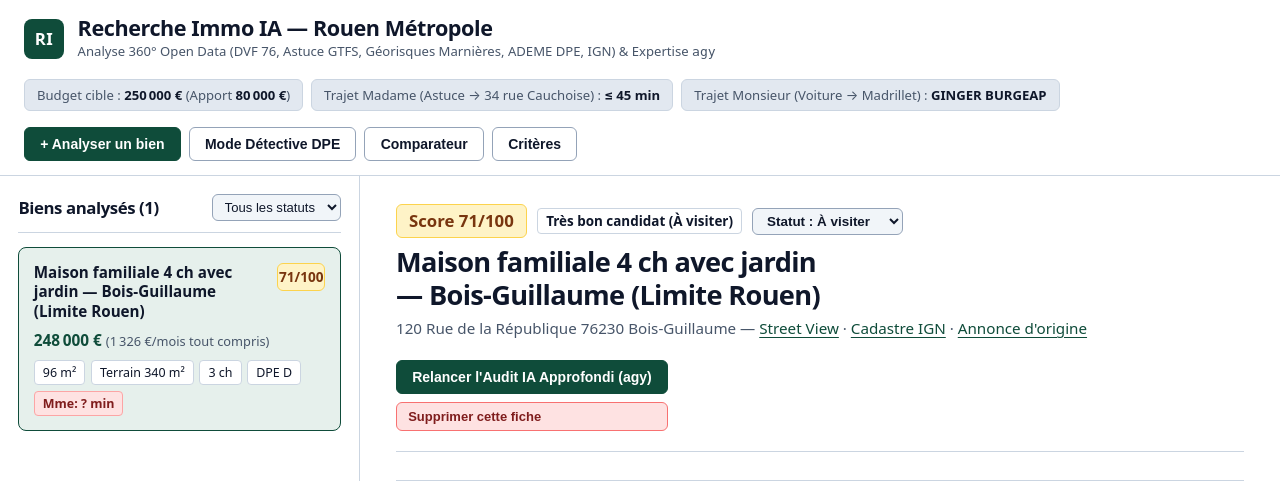
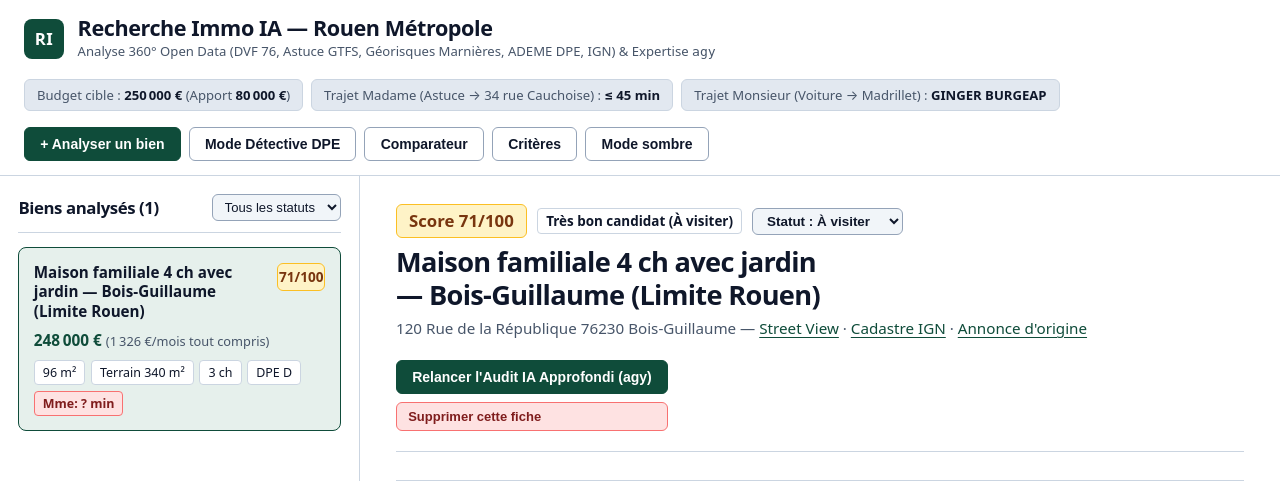
Before and after one commit to earywen/rechercheimmo, a FastAPI app: page / in a window 1280 px wide. Shown: the top 481 px of the page. Run offline with FastAPI, Linux system fonts and the light colour scheme; data comes from the database, SQL or seed files in the repository.

Commit message:
feat(ui): add native light-dark() dark mode with zero-FOUC toggle and dark map tiles

```diff
--- a/static/app.js
+++ b/static/app.js
@@ -4,6 +4,53 @@ let ALL_LISTINGS = [];
 let CURRENT_ID = null;
 let SETTINGS = {};
 let LEAFLET_MAP = null;
+let LEAFLET_TILE_LAYER = null;
+
+function isDarkModeActive() {
+  const meta = document.querySelector('meta[name="color-scheme"]');
+  const content = meta ? meta.content : "light dark";
+  if (content === "dark") return true;
+  if (content === "light") return false;
+  return window.matchMedia && window.matchMedia("(prefers-color-scheme: dark)").matches;
+}
+
+function getTileLayerUrl() {
+  return isDarkModeActive()
+    ? "https://{s}.basemaps.cartocdn.com/dark_all/{z}/{x}/{y}{r}.png"
+    : "https://{s}.tile.openstreetmap.org/{z}/{x}/{y}.png";
+}
+
+function updateThemeButtonLabel() {
+  const btn = document.getElementById("btnThemeToggle");
+  if (!btn) return;
+  btn.textContent = isDarkModeActive() ? "Mode clair" : "Mode sombre";
+}
+
+function toggleColorScheme() {
+  const meta = document.querySelector('meta[name="color-scheme"]');
+  if (!meta) return;
+  const sysDark = window.matchMedia && window.matchMedia("(prefers-color-scheme: dark)").matches;
+  const sysScheme = sysDark ? "dark" : "light";
+  const currentRendered = isDarkModeActive() ? "dark" : "light";
+  const targetScheme = currentRendered === "dark" ? "light" : "dark";
+
+  try {
+    if (targetScheme !== sysScheme) {
+      localStorage.setItem("color-scheme", targetScheme);
+      meta.content = targetScheme;
+    } else {
+      localStorage.removeItem("color-scheme");
+      meta.content = "light dark";
+    }
+  } catch (e) {
+    meta.content = targetScheme;
+  }
+
+  updateThemeButtonLabel();
+  if (LEAFLET_TILE_LAYER) {
+    LEAFLET_TILE_LAYER.setUrl(getTileLayerUrl());
+  }
+}
 
 function fmtEur(n) {
   if (n === null || n === undefined || isNaN(n)) return "—";
@@ -591,8 +638,8 @@ function initPropertyMap(item) {
   }
 
   LEAFLET_MAP = L.map("propertyMap").setView([item.lat, item.lon], 15);
-  L.tileLayer("https://{s}.tile.openstreetmap.org/{z}/{x}/{y}.png", {
-    attribution: "© OpenStreetMap · IGN · DVF · Géorisques",
+  LEAFLET_TILE_LAYER = L.tileLayer(getTileLayerUrl(), {
+    attribution: "© OpenStreetMap · CARTO · IGN · DVF · Géorisques",
     maxZoom: 19,
   }).addTo(LEAFLET_MAP);
 
@@ -755,7 +802,21 @@ async function removeListing(id) {
 /* Event Listeners */
 document.addEventListener("DOMContentLoaded", () => {
   setupDialogs();
+  updateThemeButtonLabel();
   loadInitialData();
+
+  const themeBtn = document.getElementById("btnThemeToggle");
+  if (themeBtn) {
+    themeBtn.addEventListener("click", toggleColorScheme);
+  }
+  window.addEventListener("storage", (e) => {
+    if (e.key === "color-scheme") {
+      const meta = document.querySelector('meta[name="color-scheme"]');
+      if (meta) meta.content = e.newValue ?? "light dark";
+      updateThemeButtonLabel();
+      if (LEAFLET_TILE_LAYER) LEAFLET_TILE_LAYER.setUrl(getTileLayerUrl());
+    }
+  });
 
   document.getElementById("filterStatus").addEventListener("change", renderSidebar);
 
--- a/static/style.css
+++ b/static/style.css
@@ -1,22 +1,37 @@
-/* Recherche Immo — Architectural & Editorial Cartography Design System (Impeccable Compliant) */
+/* Recherche Immo — Architectural & Editorial Cartography Design System (Light & Dark Mode via CSS light-dark()) */
 :root {
-  --bg: #f1f5f9;
-  --surface: #ffffff;
-  --surface-subtle: #e2e8f0;
-  --border: #cbd5e1;
-  --border-strong: #94a3b8;
-  --ink: #0f172a;
-  --ink-muted: #475569;
-  --accent: #0f4c3a;
-  --accent-hover: #0a3629;
-  --accent-soft: #e6f0ec;
-  --ok-bg: #e6f4ea;
-  --ok-ink: #13532c;
-  --warn-bg: #fef3c7;
-  --warn-ink: #78350f;
-  --danger-bg: #fee2e2;
-  --danger-ink: #7f1d1d;
+  color-scheme: light dark;
+
+  &:has(> head > meta[name="color-scheme"][content="dark"]) {
+    color-scheme: dark;
+  }
+  &:has(> head > meta[name="color-scheme"][content="light"]) {
+    color-scheme: light;
+  }
+
+  --bg: light-dark(#f1f5f9, #121514);
+  --surface: light-dark(#ffffff, #1a1e1c);
+  --surface-subtle: light-dark(#e2e8f0, #232825);
+  --border: light-dark(#cbd5e1, #323935);
+  --border-strong: light-dark(#94a3b8, #4b554f);
+  --ink: light-dark(#0f172a, #f1f5f3);
+  --ink-muted: light-dark(#475569, #a3b1aa);
+  --accent: light-dark(#0f4c3a, #4ade80);
+  --accent-hover: light-dark(#0a3629, #22c55e);
+  --accent-contrast: light-dark(#ffffff, #0a2016);
+  --accent-soft: light-dark(#e6f0ec, #163024);
+  --ok-bg: light-dark(#e6f4ea, #142e20);
+  --ok-ink: light-dark(#13532c, #86efac);
+  --ok-border: light-dark(#86efac, #22c55e);
+  --warn-bg: light-dark(#fef3c7, #33240b);
+  --warn-ink: light-dark(#78350f, #fcd34d);
+  --warn-border: light-dark(#fbbf24, #d97706);
+  --danger-bg: light-dark(#fee2e2, #381515);
+  --danger-ink: light-dark(#7f1d1d, #fca5a5);
+  --danger-border: light-dark(#f87171, #dc2626);
   --radius: 8px;
+
+  accent-color: var(--accent);
 }
 
 * {
@@ -27,7 +42,7 @@
 
 ::selection {
   background: var(--accent);
-  color: #ffffff;
+  color: var(--accent-contrast);
 }
 
 body {
@@ -114,7 +129,7 @@ a:hover {
   height: 40px;
   border-radius: var(--radius);
   background: var(--accent);
-  color: #ffffff;
+  color: var(--accent-contrast);
   display: flex;
   align-items: center;
   justify-content: center;
@@ -154,7 +169,7 @@ a:hover {
   flex-wrap: wrap;
 }
 
-/* Buttons — High contrast WCAG AA compliant */
+/* Buttons — High contrast WCAG AA compliant in both Light and Dark mode */
 .btn {
   display: inline-flex;
   align-items: center;
@@ -185,7 +200,7 @@ textarea:focus-visible {
 .btn-primary {
   background: var(--accent);
   border-color: var(--accent);
-  color: #ffffff;
+  color: var(--accent-contrast);
 }
 
 .btn-primary:hover {
@@ -194,12 +209,12 @@ textarea:focus-visible {
 
 .btn-danger {
   background: var(--danger-bg);
-  border-color: #f87171;
+  border-color: var(--danger-border);
   color: var(--danger-ink);
 }
 
 .btn-danger:hover {
-  background: #fecaca;
+  opacity: 0.9;
 }
 
 .btn-sm {
@@ -290,19 +305,19 @@ textarea:focus-visible {
 .score-high {
   background: var(--ok-bg);
   color: var(--ok-ink);
-  border: 1px solid #86efac;
+  border: 1px solid var(--ok-border);
 }
 
 .score-mid {
   background: var(--warn-bg);
   color: var(--warn-ink);
-  border: 1px solid #fcd34d;
+  border: 1px solid var(--warn-border);
 }
 
 .score-low {
   background: var(--danger-bg);
   color: var(--danger-ink);
-  border: 1px solid #fca5a5;
+  border: 1px solid var(--danger-border);
 }
 
 .listing-meta {
@@ -326,14 +341,14 @@ textarea:focus-visible {
 .tag-alert {
   background: var(--danger-bg);
   color: var(--danger-ink);
-  border-color: #fca5a5;
+  border-color: var(--danger-border);
   font-weight: 600;
 }
 
 .tag-ok {
   background: var(--ok-bg);
   color: var(--ok-ink);
-  border-color: #86efac;
+  border-color: var(--ok-border);
   font-weight: 600;
 }
 
@@ -423,19 +438,19 @@ textarea:focus-visible {
 
 .notice-red {
   background: var(--danger-bg);
-  border-color: #f87171;
+  border-color: var(--danger-border);
   color: var(--danger-ink);
 }
 
 .notice-warn {
   background: var(--warn-bg);
-  border-color: #fbbf24;
+  border-color: var(--warn-border);
   color: var(--warn-ink);
 }
 
 .notice-green {
   background: var(--ok-bg);
-  border-color: #86efac;
+  border-color: var(--ok-border);
   color: var(--ok-ink);
 }
 
@@ -562,7 +577,7 @@ dialog {
 }
 
 dialog::backdrop {
-  background-color: rgba(24, 24, 27, 0.55);
+  background-color: rgba(15, 23, 42, 0.65);
 }
 
 .dialog-header {
--- a/templates/index.html
+++ b/templates/index.html
@@ -3,6 +3,12 @@
 <head>
   <meta charset="UTF-8" />
   <meta name="viewport" content="width=device-width, initial-scale=1.0" />
+  <meta name="color-scheme" content="light dark" />
+  <script>
+    try {
+      document.querySelector('meta[name="color-scheme"]').content = localStorage.getItem("color-scheme") ?? "light dark";
+    } catch (e) {}
+  </script>
   <title>Recherche Immo IA — Métropole Rouen Normandie</title>
   <link rel="stylesheet" href="https://unpkg.com/leaflet@1.9.4/dist/leaflet.css" />
   <link rel="stylesheet" href="/static/style.css" />
@@ -28,6 +34,7 @@
       <button class="btn" id="btnOpenDetectiveModal">Mode Détective DPE</button>
       <button class="btn" id="btnOpenCompareModal">Comparateur</button>
       <button class="btn" id="btnOpenSettingsModal">Critères</button>
+      <button class="btn" id="btnThemeToggle" aria-label="Basculer entre le thème clair et le thème sombre">Mode sombre</button>
     </div>
   </header>
 
```
Also changed, not shown: DESIGN.md (+8 -8 lines), chrome-extension/popup.html (+24 -12 lines).
